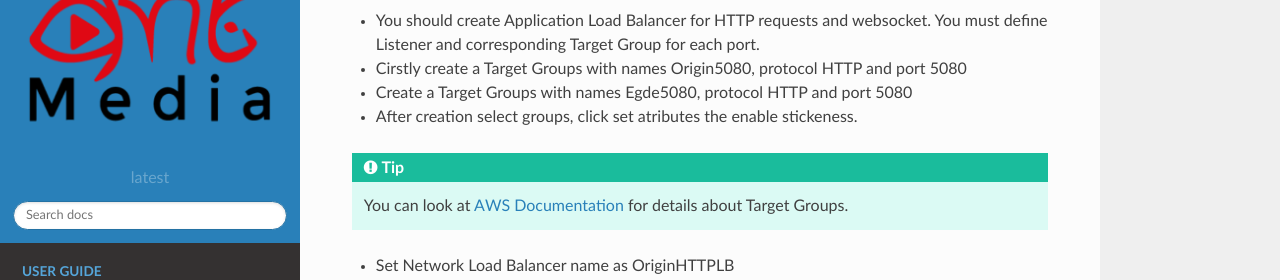
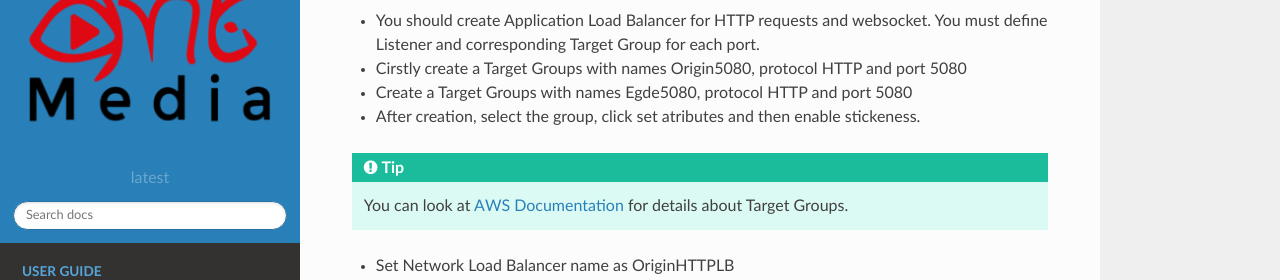
Before and after one commit to sachinmsahrma/Ant-Media-Docs, a Sphinx documentation site: the page built from docs/AMS-Cluster-On-AWS.rst, in a window 1280 px wide and 900 px high, scrolled down 1719 px. Shown: the part 151-431 px from the top of the window. Built offline with Sphinx 7.4.7 and the Read the Docs theme 2.0.0, drawn with Linux system fonts in a browser that asks for light colours.

Commit message:
Update AMS-Cluster-On-AWS.rst

```diff
--- a/docs/AMS-Cluster-On-AWS.rst
+++ b/docs/AMS-Cluster-On-AWS.rst
@@ -44,7 +44,7 @@ HTTP Load Balancing
 *  You should create Application Load Balancer for HTTP requests and websocket. You must define Listener and corresponding Target Group for each port.
 *  Cirstly create a Target Groups with names Origin5080, protocol HTTP and port 5080
 *  Create a Target Groups with names Egde5080, protocol HTTP and port 5080
-*  After creation select groups, click set atributes the enable stickeness.
+*  After creation, select the group, click set atributes and then enable stickeness.
 
 .. tip::
    You can look at `AWS Documentation <https://docs.aws.amazon.com/elasticloadbalancing/latest/application/load-balancer-target-groups.html>`__ for details about Target Groups.
@@ -135,7 +135,7 @@ Step 5: Create Auto Scaling Group
 Step 6: Test
 ------------
 *  Login Management console over
-   ``https://<LoadBalancerDNS>``
+   `https://<LoadBalancerDNS>`
 
    ``(or http://<LoadBalancerDNS>)``
 *  Check the cluster page and show nodes
```
